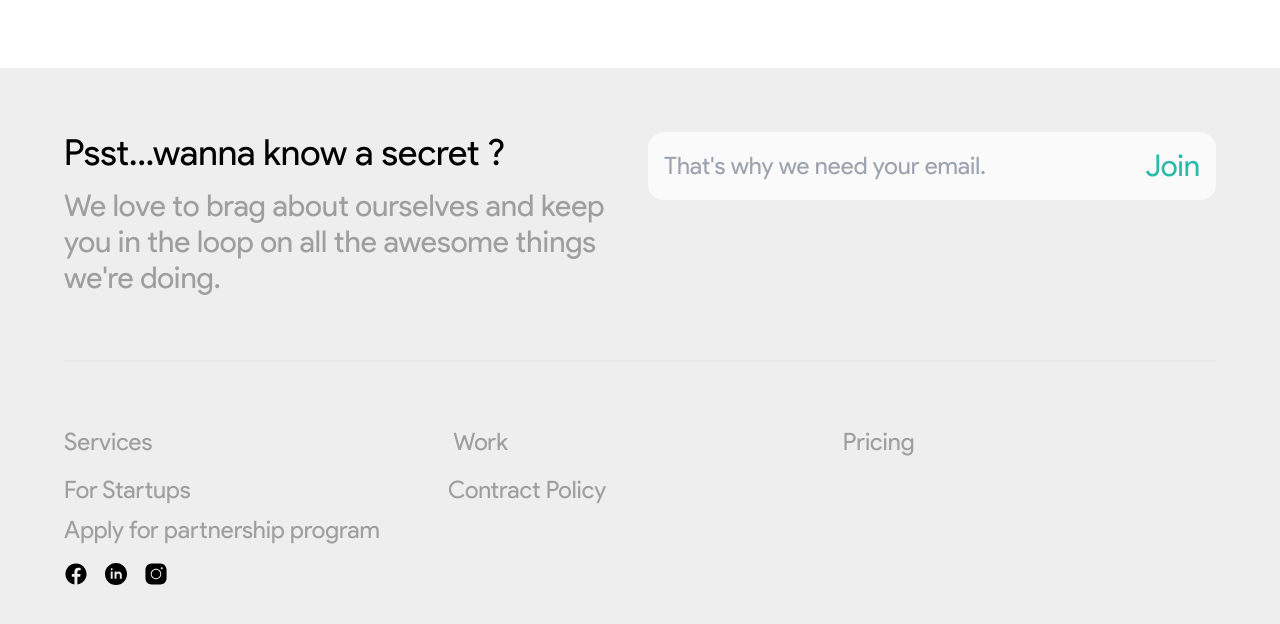
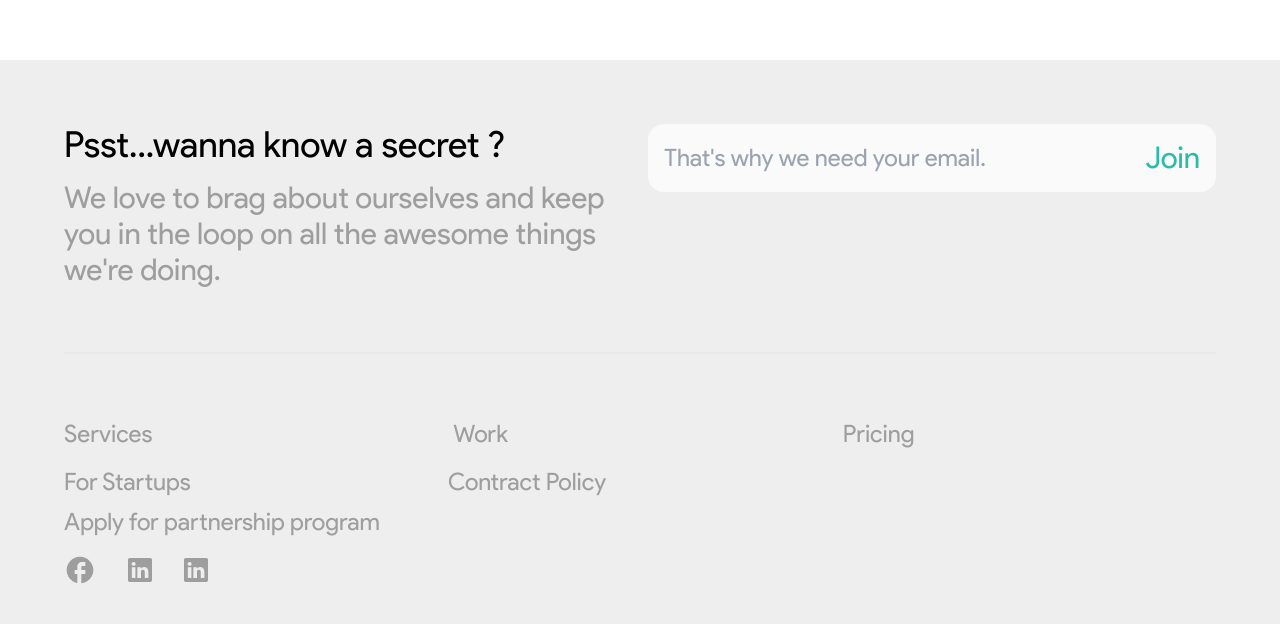
Before and after one commit to ManupaDev/curve, a Next.js app: page / in a window 1280 px wide. Shown: the part 3456-4080 px from the top of the page. Built offline with nearby package versions, Linux system fonts and the light colour scheme.

Commit message:
feat: added icons and optimized colors

```diff
--- a/app/components/footer.tsx
+++ b/app/components/footer.tsx
@@ -9,6 +9,9 @@ import IconLinkedIn from "./../../public/assets/icons8-linkedin-circled.svg";
 import IconInstagram from "./../../public/assets/icons8-instagram.svg";
 import { usePathname } from "next/navigation";
 import clsx from "clsx";
+
+import { MdFacebook } from "react-icons/md";
+import { BsLinkedin,BsInstagram } from "react-icons/bs";
 
 function Footer() {
   const pathname = usePathname();
@@ -24,7 +27,7 @@ function Footer() {
       <div className="md:grid md:grid-cols-2 md:gap-x-4">
         <div>
           <h1 className={clsx("text-lg xl:text-4xl", { "text-white": isDark })}>Psst...wanna know a secret ?</h1>
-          <h1 className="text-base xl:mt-4 text-curve-grey-17 xl:text-3xl   ">
+          <h1 className="text-base text-curve-grey-17 xl:mt-4 xl:text-3xl   ">
             We love to brag about ourselves and keep you in the loop on all the awesome things we're doing.
           </h1>
         </div>
@@ -36,7 +39,10 @@ function Footer() {
         >
           <input
             type="text"
-            className={clsx("block  focus:outline-none  xl:text-2xl", { "bg-[#353535] text-curve-grey-17": isDark, "bg-[#FAFAFA] text-curve-grey-17":!isDark })}
+            className={clsx("block  focus:outline-none  xl:text-2xl", {
+              "bg-[#353535] text-curve-grey-17": isDark,
+              "bg-[#FAFAFA] text-curve-grey-17": !isDark,
+            })}
             placeholder="That's why we need your email."
           />
           <button className="text-lg text-curve-green-4 xl:text-3xl">Join</button>
@@ -69,24 +75,10 @@ function Footer() {
         <Link href="/" className="mt-2 block rounded text-curve-grey-17  xl:text-2xl">
           Apply for partnership program
         </Link>
-        <div className="mt-2 flex gap-x-4 xl:mt-4">
-          <Image src={IconFB} alt="facebook icon" width={24} height={24} color={"#9E9E9E"} />
-          <Image
-            src={IconLinkedIn}
-            alt="linkedin icon"
-            width={24}
-            height={24}
-            color={"#9E9E9E"}
-            className="text-curve-grey-17"
-          />
-          <Image
-            src={IconInstagram}
-            alt="linkedin icon"
-            width={24}
-            height={24}
-            color={"#9E9E9E"}
-            className="text-curve-grey-17"
-          />
+        <div className="mt-2  items-center flex gap-x-8 xl:mt-4">
+          <MdFacebook size={32} className={"text-[#9E9E9E]"}/>
+          <BsLinkedin size={24} className={"text-[#9E9E9E]"}/>
+          <BsLinkedin size={24} className={"text-[#9E9E9E]"}/>
         </div>
       </div>
     </div>
--- a/app/components/hero.tsx
+++ b/app/components/hero.tsx
@@ -5,6 +5,7 @@ import FlutterLogo from "./../../public/assets/flutter-logo.svg";
 import ReactLogo from "./../../public/assets/react-logo.svg";
 import SwiftLogo from "./../../public/assets/swift-logo.svg";
 import TailwindLogo from "./../../public/assets/tailwindcss-logo.svg";
+
 
 function Hero() {
   return (
--- a/app/components/nav-overlay.tsx
+++ b/app/components/nav-overlay.tsx
@@ -7,7 +7,7 @@ function NavOverlay({ isOpen, handleMenuControlClick }: { isOpen: boolean; handl
 
     return (
     <div
-      className={clsx("fixed top-0 left-0 right-0 bottom-0  z-10 border border-red-500 bg-white", {
+      className={clsx("fixed top-0 left-0 right-0 bottom-0  z-10 border border-red-500 bg-gradient-5", {
         hidden: !isOpen,
       })}
     >
--- a/app/globals.css
+++ b/app/globals.css
@@ -93,6 +93,10 @@
   background-color: rgba(255, 255, 255, 0.53);
 }
 
+.bg-gradient-5{
+  background: linear-gradient(7.32deg, #D8D6D6 3.99%, #FFFFFF 99.3%);
+}
+
 .grid-cols-1-2{
   display: grid;
   grid-template-columns: 1fr 2fr;
--- a/app/layout.tsx
+++ b/app/layout.tsx
@@ -6,7 +6,7 @@ export default function RootLayout({ children }: { children: React.ReactNode })
   return (
     <html lang="en">
       <head />
-      <body className="pt-14">
+      <body className="pt-12">
         <NavigationWrapper>{children}</NavigationWrapper>
         <Footer/>
       </body>
--- a/app/pricing/components/hero.tsx
+++ b/app/pricing/components/hero.tsx
@@ -1,6 +1,6 @@
 function Hero() {
   return (
-    <div className="flex px-12 xl:px-72 bg-gradient-1 min-h-screen flex-col justify-center border border-black">
+    <div className="flex px-12 xl:px-72 bg-gradient-1 min-h-screen flex-col justify-center  border-black">
       <div>
         <h1 className="text-center text-curve-grey-2  text-4xl xl:text-6xl">Our pricing is clear as a sunny day.☀️</h1>
         <h1 className="text-center text-2xl text-curve-grey-3 font-normal xl:text-5xl">No hidden fees. No surprises.</h1>
--- a/app/services/components/branding.tsx
+++ b/app/services/components/branding.tsx
@@ -10,7 +10,7 @@ import TheusImg from "./../../../public/assets/theus-branding.png";
 
 function Branding() {
   return (
-    <div className="border border-black">
+    <div className=" border-black">
       <div className="px-12 py-16 xl:px-72 xl:py-32">
         <h1 className="text-2xl underline md:text-3xl xl:text-5xl text-curve-green-1">Branding</h1>
         <h1 className="mt-6 text-3xl md:text-4xl xl:text-5xl text-curve-grey-2">We make brands, or give the old ones a facelift</h1>
--- a/app/services/components/hero.tsx
+++ b/app/services/components/hero.tsx
@@ -1,7 +1,7 @@
 /* eslint-disable react/no-unescaped-entities */
 function Hero() {
   return (
-    <div className="px-12 xl:px-72 bg-gradient-2 xl:py-32 min-h-screen flex flex-col justify-center border border-black">
+    <div className="px-12 xl:px-72 bg-gradient-2 xl:py-32 min-h-screen flex flex-col justify-center  border-black">
       <h1 className="text-4xl md:text-5xl xl:text-7xl">Our bread and butter</h1>
       <p className="text-base md:text-xl mt-8 xl:text-3xl text-curve-grey-4">
         We're in the business of building awesome digital products for tech companies and beyond, from creating{" "}
--- a/app/services/components/service.tsx
+++ b/app/services/components/service.tsx
@@ -4,7 +4,7 @@ import Link from "next/link";
 
 function Service() {
   return (
-    <div className="border border-black py-16 px-12 xl:px-72 xl:py-32">
+    <div className=" border-black py-16 px-12 xl:px-72 xl:py-32">
       <h1 className="text-2xl md:text-3xl xl:text-5xl text-curve-blue-4 underline">Web Development</h1>
       <h1 className="mt-4 xl:mt-8 text-3xl md:text-4xl text-curve-grey-2 xl:text-6xl underline">Web Build Websites</h1>
       <p className="my-16 text-xs md:text-base xl:text-2xl xl:my-32">
--- a/package.json
+++ b/package.json
@@ -22,7 +22,7 @@
     "next": "13.2.0",
     "react": "18.2.0",
     "react-dom": "18.2.0",
-    "react-icons": "^4.7.1",
+    "react-icons": "^4.8.0",
     "typescript": "4.9.4"
   },
   "devDependencies": {
```
Also changed, not shown: 1 other file (tests, documents, lock files or other folders).
